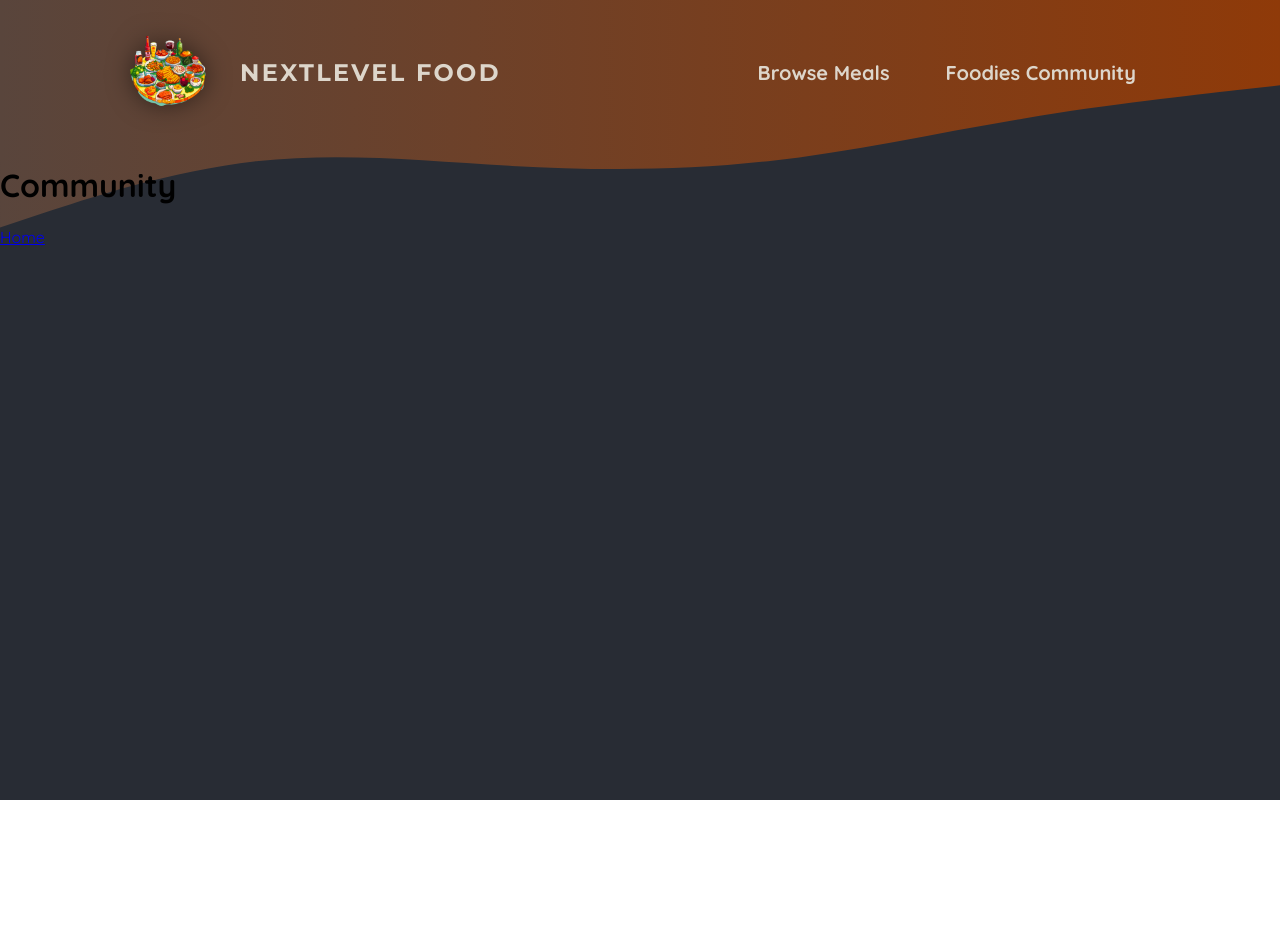
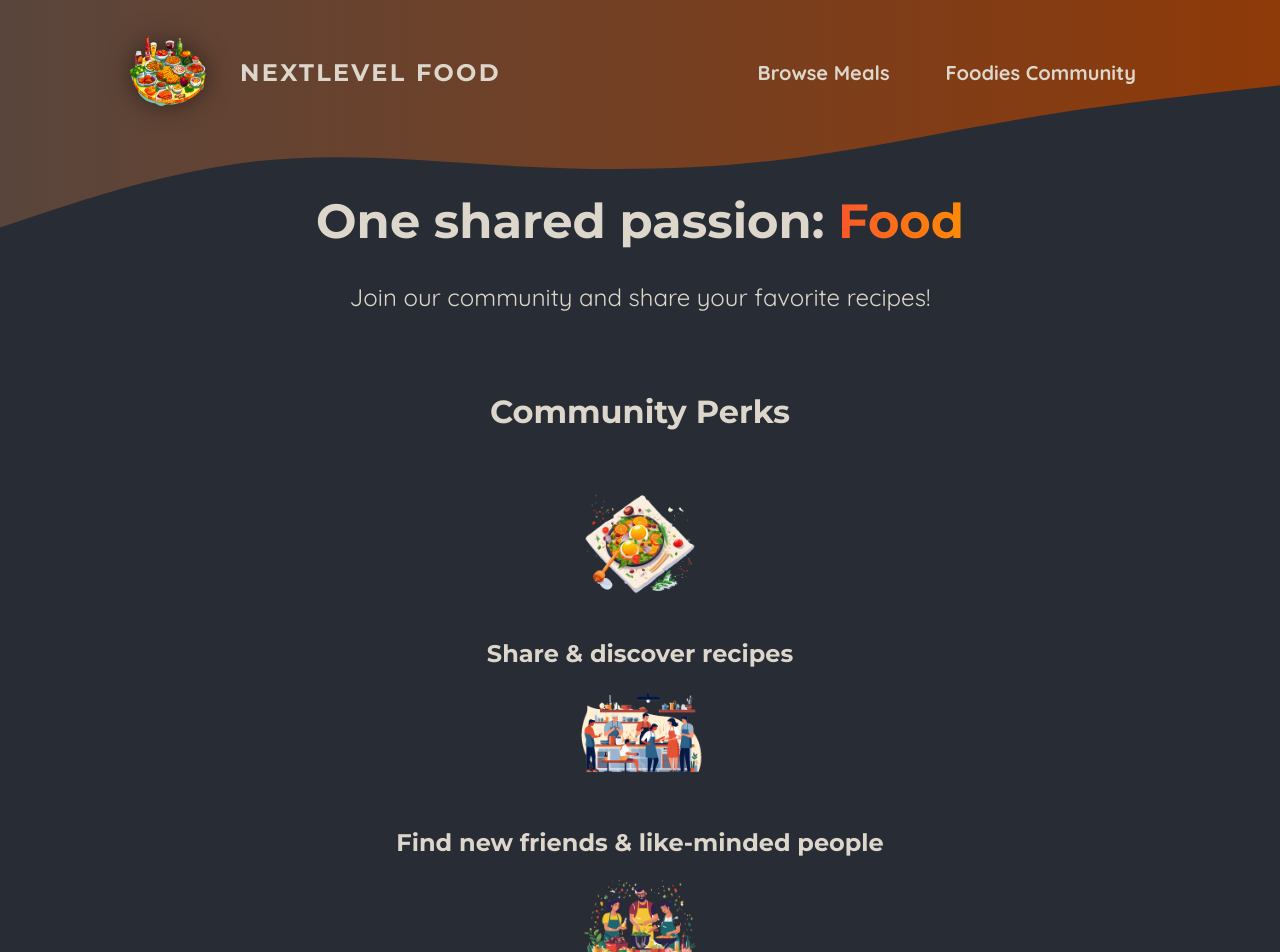
Before and after one commit to HuzaifaNaseer02/foodies-nextjs, a Next.js app: page /community in a window 1280 px wide. Shown: the top 952 px of the page. Before the commit the page ends 800 px from the top, so only its background shows below. Built offline with nearby package versions, Linux system fonts and the light colour scheme.

Commit message:
no changesss

```diff
--- a/app/community/page.js
+++ b/app/community/page.js
@@ -1,14 +1,40 @@
-import Link from "next/link";
+import Image from 'next/image'
 
-const Community = () => {
+import mealIcon from '@/assets/icons/meal.png'
+import communityIcon from '@/assets/icons/community.png'
+import eventsIcon from '@/assets/icons/events.png'
+import classes from './page.module.css'
+
+export default function CommunityPage() {
   return (
-    <main>
-      <h1>Community</h1>
-      <p>
-        <Link href="/">Home</Link>
-      </p>
-    </main>
-  );
-};
+    <>
+      <header className={classes.header}>
+        <h1>
+          One shared passion: <span className={classes.highlight}>Food</span>
+        </h1>
+        <p>Join our community and share your favorite recipes!</p>
+      </header>
+      <main className={classes.main}>
+        <h2>Community Perks</h2>
 
-export default Community;
+        <ul className={classes.perks}>
+          <li>
+            <Image src={mealIcon} alt='A delicious meal' />
+            <p>Share & discover recipes</p>
+          </li>
+          <li>
+            <Image src={communityIcon} alt='A crowd of people, cooking' />
+            <p>Find new friends & like-minded people</p>
+          </li>
+          <li>
+            <Image
+              src={eventsIcon}
+              alt='A crowd of people at a cooking event'
+            />
+            <p>Participate in exclusive events</p>
+          </li>
+        </ul>
+      </main>
+    </>
+  )
+}
--- /dev/null
+++ b/app/community/page.module.css
@@ -0,0 +1,61 @@
+.header {
+  gap: 3rem;
+  margin: 3rem auto 5rem auto;
+  width: 90%;
+  max-width: 75rem;
+  color: #ddd6cb;
+  font-size: 1.5rem;
+  text-align: center;
+}
+
+.header h1 {
+  font-family: 'Montserrat', sans-serif;
+}
+
+.highlight {
+  background: linear-gradient(90deg, #f9572a, #ff8a05);
+  background-clip: text;
+  -webkit-background-clip: text;
+  -webkit-text-fill-color: transparent;
+}
+
+.main {
+  width: 90%;
+  max-width: 40rem;
+  margin: 0 auto;
+  text-align: center;
+}
+
+.main h2 {
+  font-family: 'Montserrat', sans-serif;
+  font-size: 2rem;
+  margin-bottom: 3rem;
+  color: #ddd6cb;
+}
+
+.perks {
+  list-style: none;
+  margin: 3rem 0;
+  padding: 0;
+}
+
+.perks li {
+  display: flex;
+  flex-direction: column;
+  align-items: center;
+  gap: 2rem;
+}
+
+.perks img {
+  width: 8rem;
+  height: 8rem;
+  object-fit: contain;
+}
+
+.perks p {
+  font-family: 'Montserrat', sans-serif;
+  font-size: 1.5rem;
+  font-weight: bold;
+  margin: 0;
+  color: #ddd6cb;
+}
```
